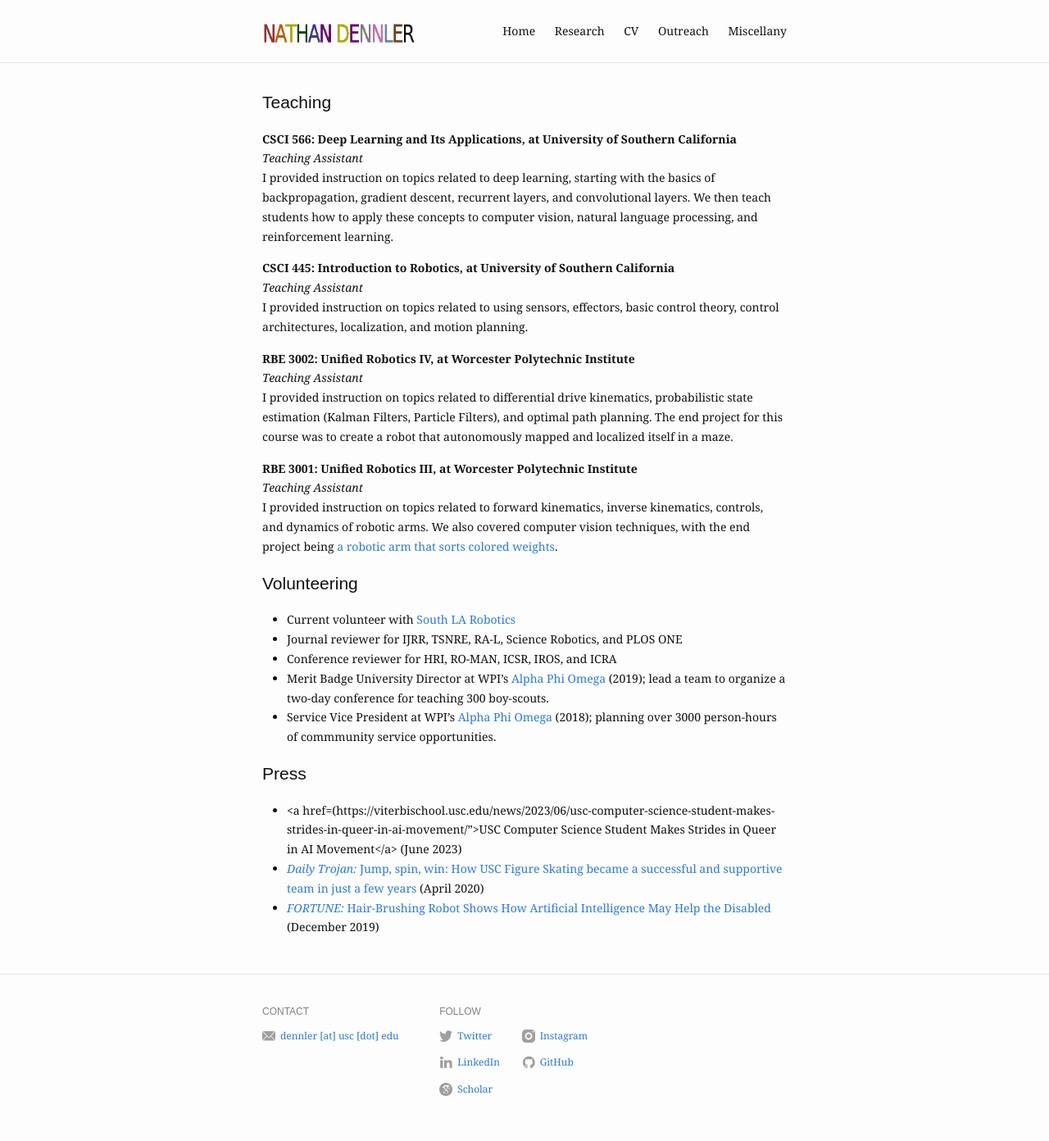
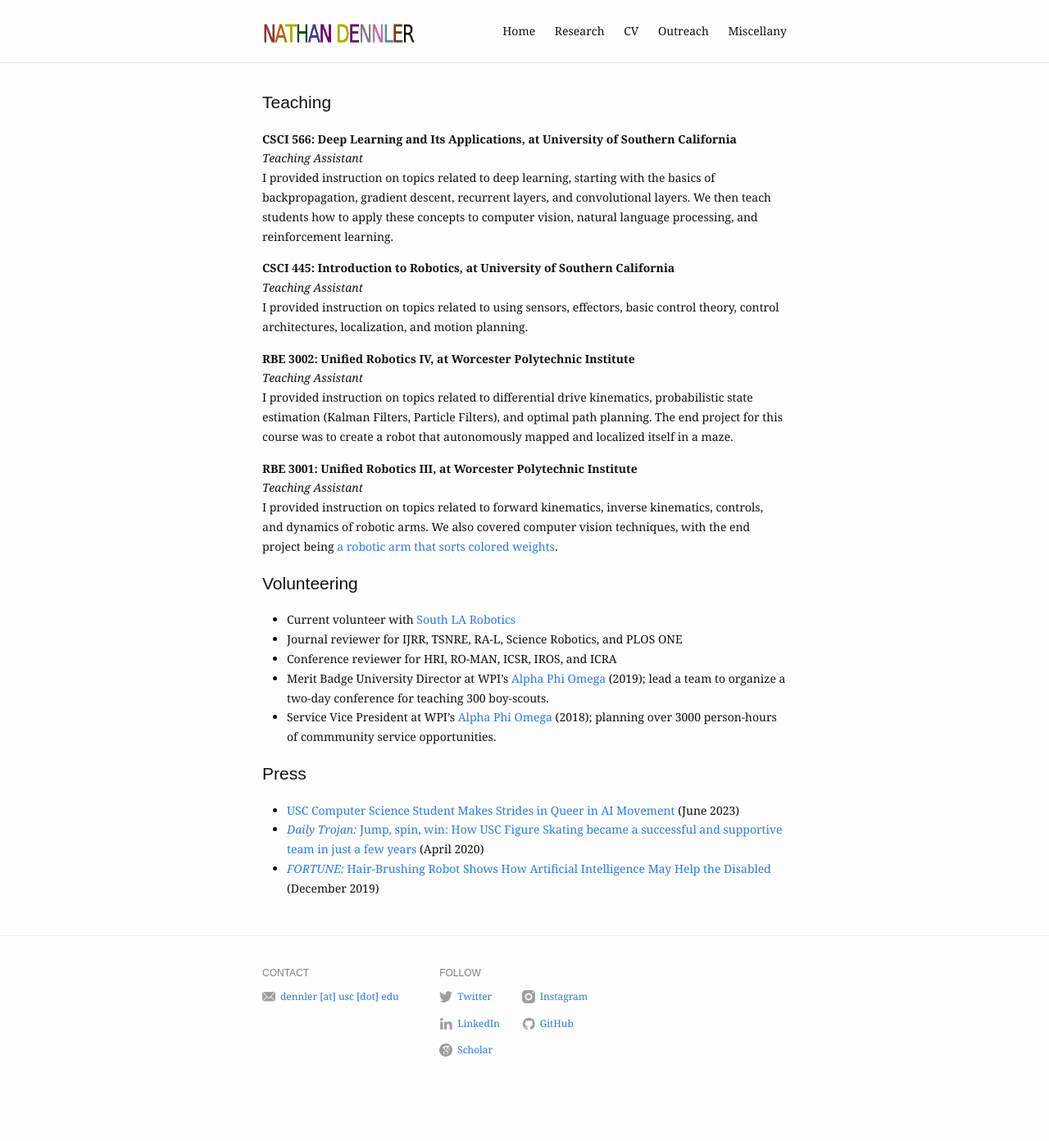
Before and after one commit to ndennler/ndennler.github.io, a Jekyll site: the page built from outreach.md, in a window 1280 px wide. Shown: the whole page at 82% size. Built offline with Jekyll 4.4.1, drawn with Linux system fonts in a browser that asks for light colours; after the commit the page ends 1344 px from its top, so only the background shows below that.

Commit message:
Update outreach.md

```diff
--- a/outreach.md
+++ b/outreach.md
@@ -38,6 +38,6 @@ I provided instruction on topics related to forward kinematics, inverse kinemati
 
 
 ## Press
-* <a href=(https://viterbischool.usc.edu/news/2023/06/usc-computer-science-student-makes-strides-in-queer-in-ai-movement/">USC Computer Science Student Makes Strides in Queer in AI Movement</a> (June 2023)
+* <a href="https://viterbischool.usc.edu/news/2023/06/usc-computer-science-student-makes-strides-in-queer-in-ai-movement/">USC Computer Science Student Makes Strides in Queer in AI Movement</a> (June 2023)
 * <a href="https://fortune.com/2019/12/11/robot-hair-brushing-elderly/"><i>Daily Trojan:</i> Jump, spin, win: How USC Figure Skating became a successful and supportive team in just a few years</a> (April 2020)
 * <a href="https://fortune.com/2019/12/11/robot-hair-brushing-elderly/"><i>FORTUNE:</i> Hair-Brushing Robot Shows How Artificial Intelligence May Help the Disabled</a> (December 2019)
```
